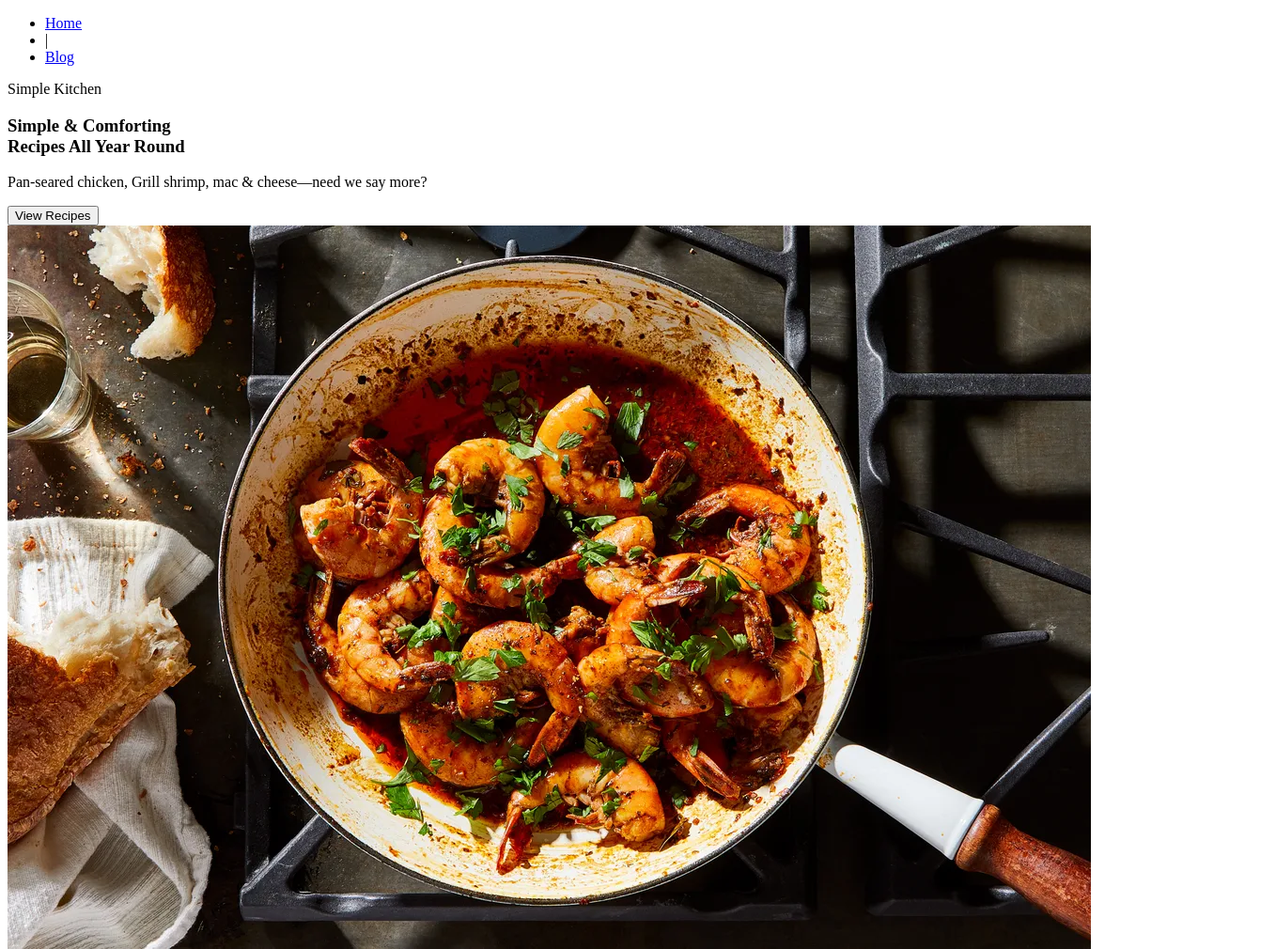
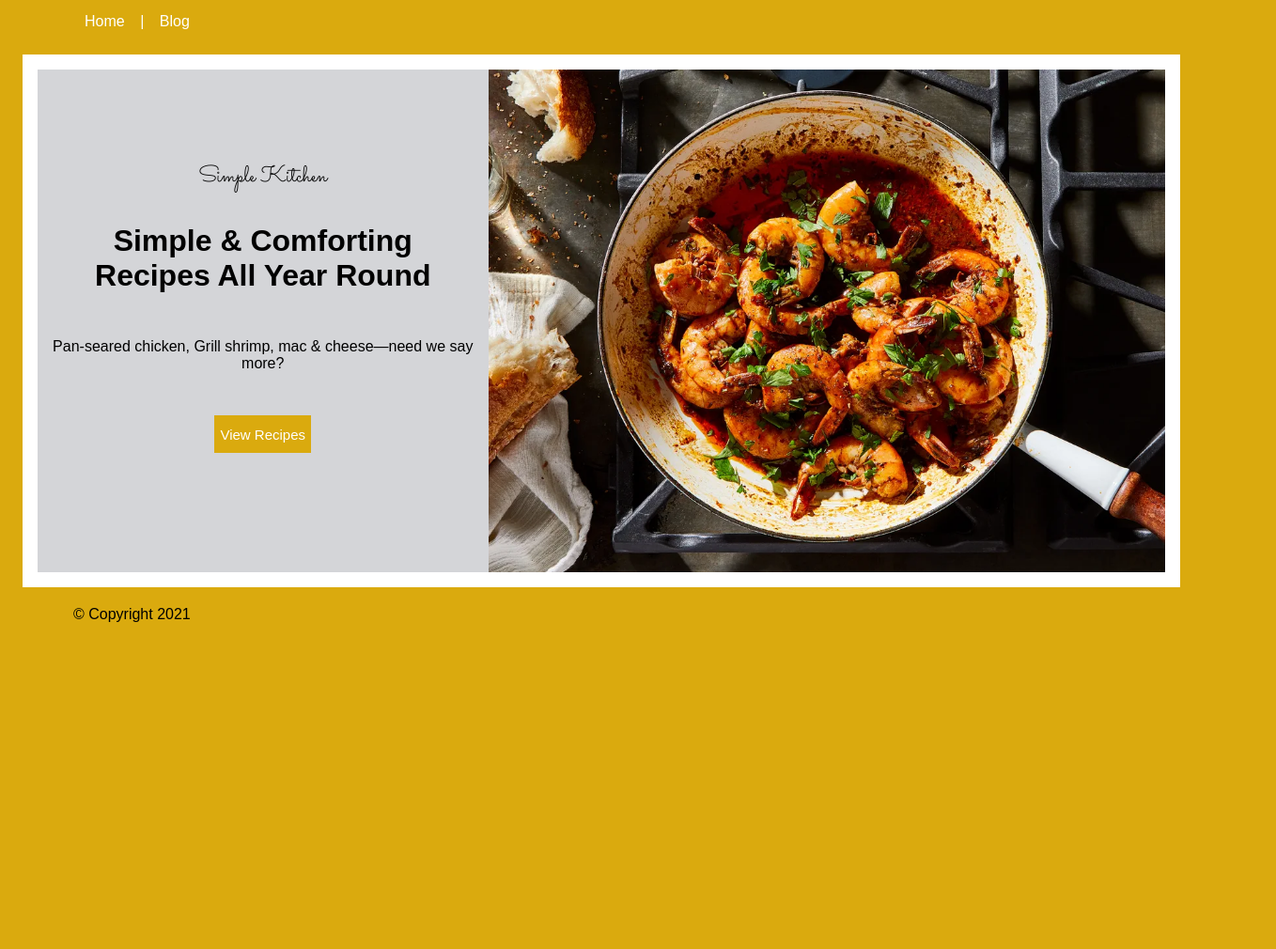
Before and after one commit to fqxcom/m3-w3-d3-homework, a website: page index.html in a window 1280 px wide. Shown: the top 1010 px of the page at 94% size, 1358 px wide, since content can reach past the window. After the commit the page ends 800 px from the top, so only its background shows below. Drawn offline with nearby package versions, Linux system fonts and the light colour scheme; files that its build step writes are made by us from their sources.

Commit message:
Add files via upload

```diff
--- a/scss/colors.scss
+++ b/scss/colors.scss
@@ -0,0 +1,6 @@
+$color-html-bg: rgb(218, 170, 14);
+$color-nav:rgb(255, 255, 255);
+$color-main-bg: rgb(255, 255, 255);
+$color-main-ele-bg:rgb(212, 213, 216);
+$color-btn-bg:rgb(218, 170, 14);
+$color-btn-txt:rgb(255, 255, 255);
--- a/scss/nav.scss
+++ b/scss/nav.scss
@@ -1 +1,22 @@
+@import 'colors';
 /* Nest Nav */
+
+nav {
+  ul {
+    margin: 0;
+    padding: 0;
+    list-style: none;
+  }
+
+  li {
+    display: inline-block;
+    color: $color-nav;
+  }
+
+  a {
+    display: block;
+    padding: 6px 12px;
+    text-decoration: none;
+    color: $color-nav;
+  }
+}
--- a/scss/styles.scss
+++ b/scss/styles.scss
@@ -1,10 +1,87 @@
 /* Variables */
+@import "colors";
 
+$primary-font: Arial,Helvetica,Sans-Serif;
+$decor-font:'Sacramento',cursive;
+
+// Global
+* {
+    background-color: $color-html-bg; /*color-html-bg*/
+    font-family: Arial, Helvetica, Sans-Serif;
+}
+
+/* Header and Footer */
+header {
+    margin-left: 70px;
+}
+footer {
+    margin-top: 20px;
+    margin-left: 70px;
+}
+
+@import 'nav';
 
 /* Nest Main */
 main {
     width: 1350px;
     min-height:535px;
+    background-color: $color-main-bg; /*color-main-bg*/
+    height: 500px;
+    margin: 20px auto;
+    padding: 1em;
+    width: 95%;
+    display: flex;
+
+    * {
+        background-color: $color-main-ele-bg;
+    }
+
+    #intro-text {
+        background-color: $color-main-ele-bg; /*color-main-ele-bg*/
+        height: 100%;
+        width: 40%;
+        display: inline-flex;
+        flex-direction: column;
+        align-items: center;
+        justify-content: center;
+        text-align: center;
+        span {
+        font-family: 'Sacramento', cursive;
+        font-size:1.5em;
+    }
+    h3 {
+        font-size:2em;
+    }
+     .submit-buttton {
+        background-color: $color-btn-bg; /*color-btn-bg*/
+        height: 40px;
+        border: none;
+
+    }
+    }
+
+
+    #intro-image {
+        height: 100%;
+        width: 60%;
+        position: relative;
+    img {
+        height: 100%;
+        width: 100%;
+        object-fit: cover;
+    }
+    }
+
+
 }
 
 // Mixin or Extend for button
+@mixin important-text {
+    color: $color-btn-txt;
+    font-size: 15px;
+    margin:2em;
+  }
+
+  .submit-buttton {
+    @include important-text;
+  }
```
Also changed, not shown: package.json (added, +23 -0 lines), css/colors.css (added), css/nav.css (added), css/styles.css (added), index.html (line endings or trailing spaces), 4 other files.
